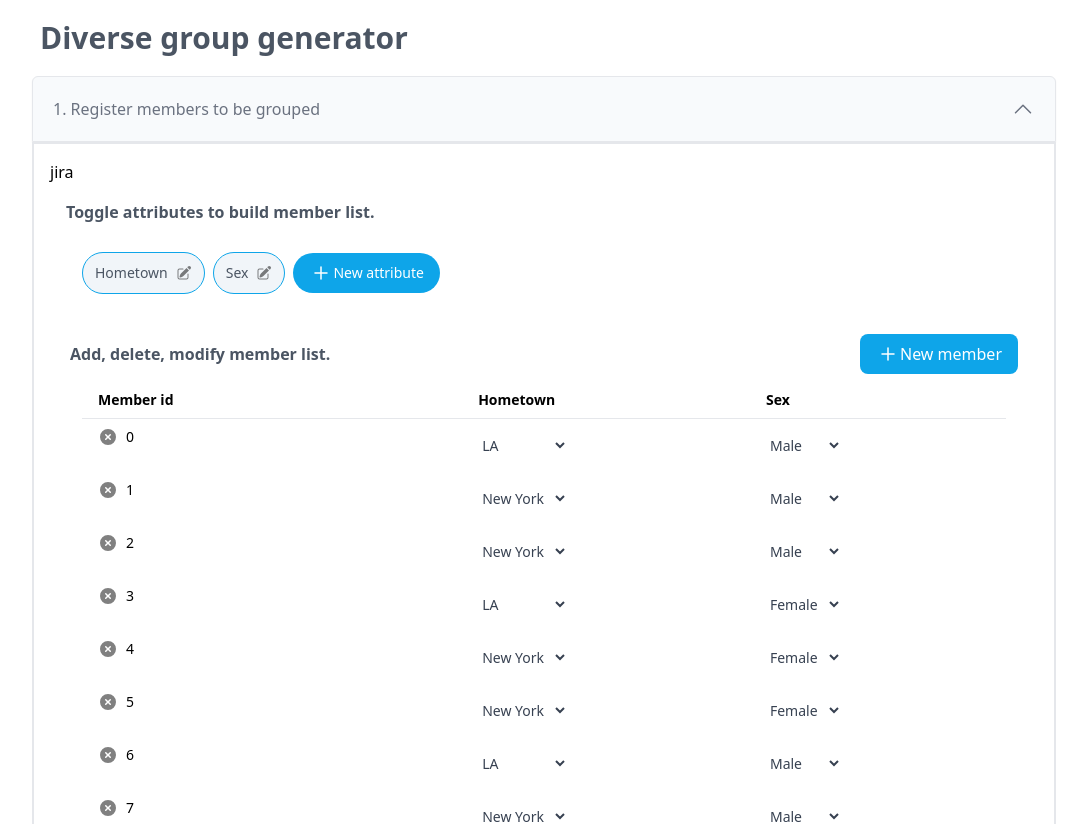
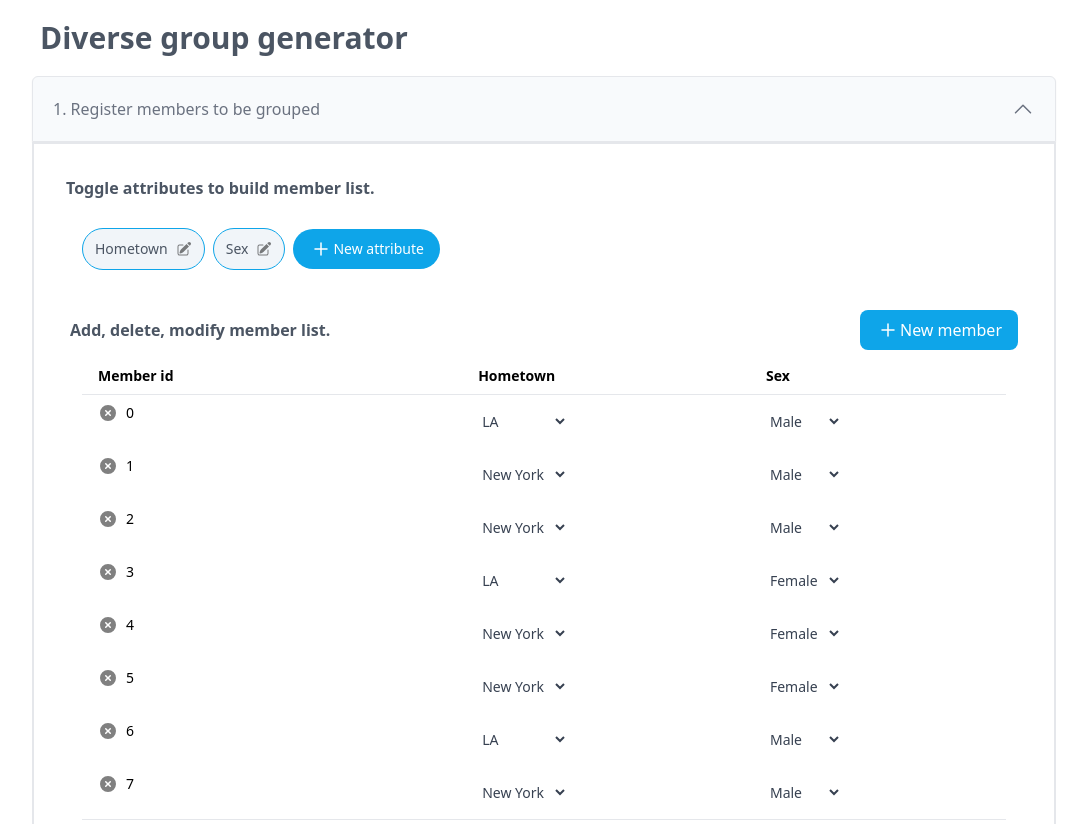
Before and after one commit to icsl-Jeon/random-group, a Next.js app: page / in a window 1280 px wide. Shown: the top 824 px of the page, without its empty margins (96-1183 px from the left). Built offline with nearby package versions, Linux system fonts and the light colour scheme; a web font is replaced by a local one.

Commit message:
fix(ui): remove unwanted words

```diff
--- a/pages/index.tsx
+++ b/pages/index.tsx
@@ -217,7 +217,6 @@ export default function Home() {
           title="1. Register members to be grouped"
           isInitialOpen={true}
         >
-          jira
           <div className={"p-4 "}>
             <AttributeTypeManager
               attributeTypeList={attributeTypeList}
```
